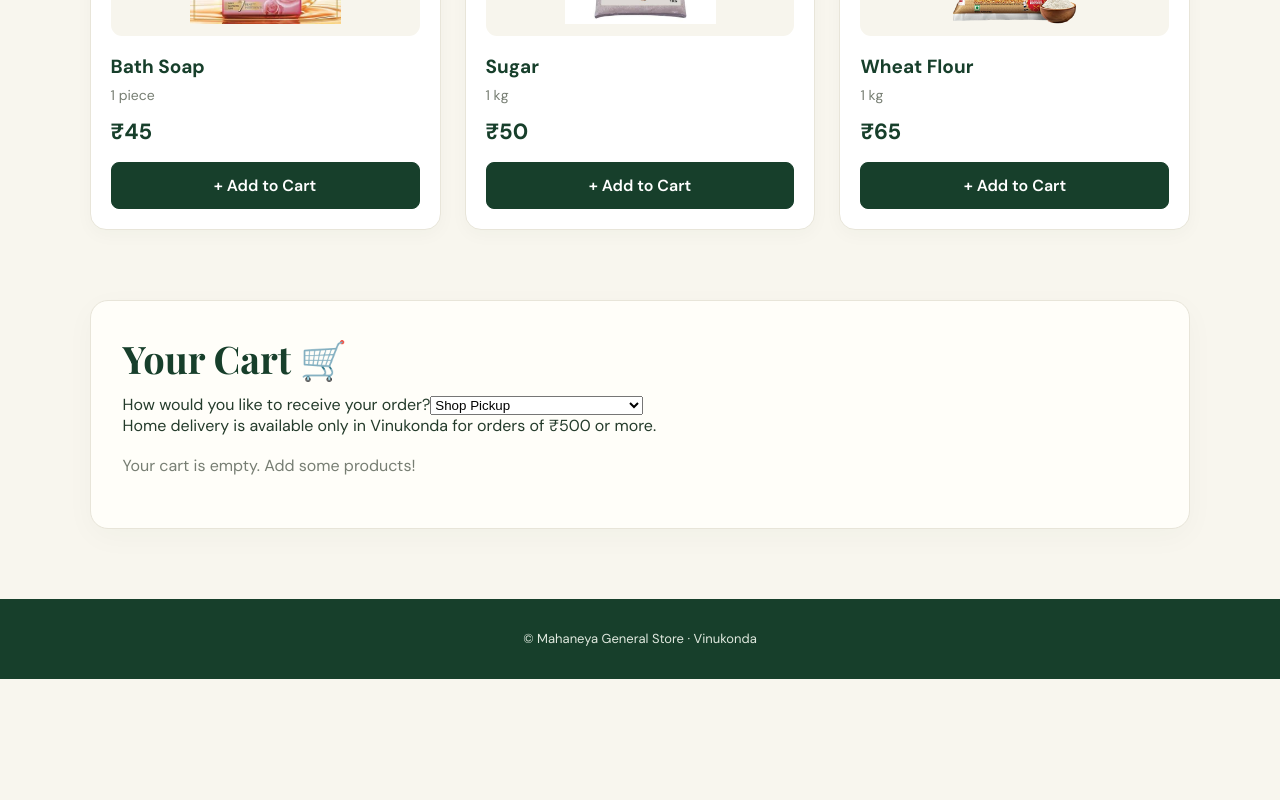
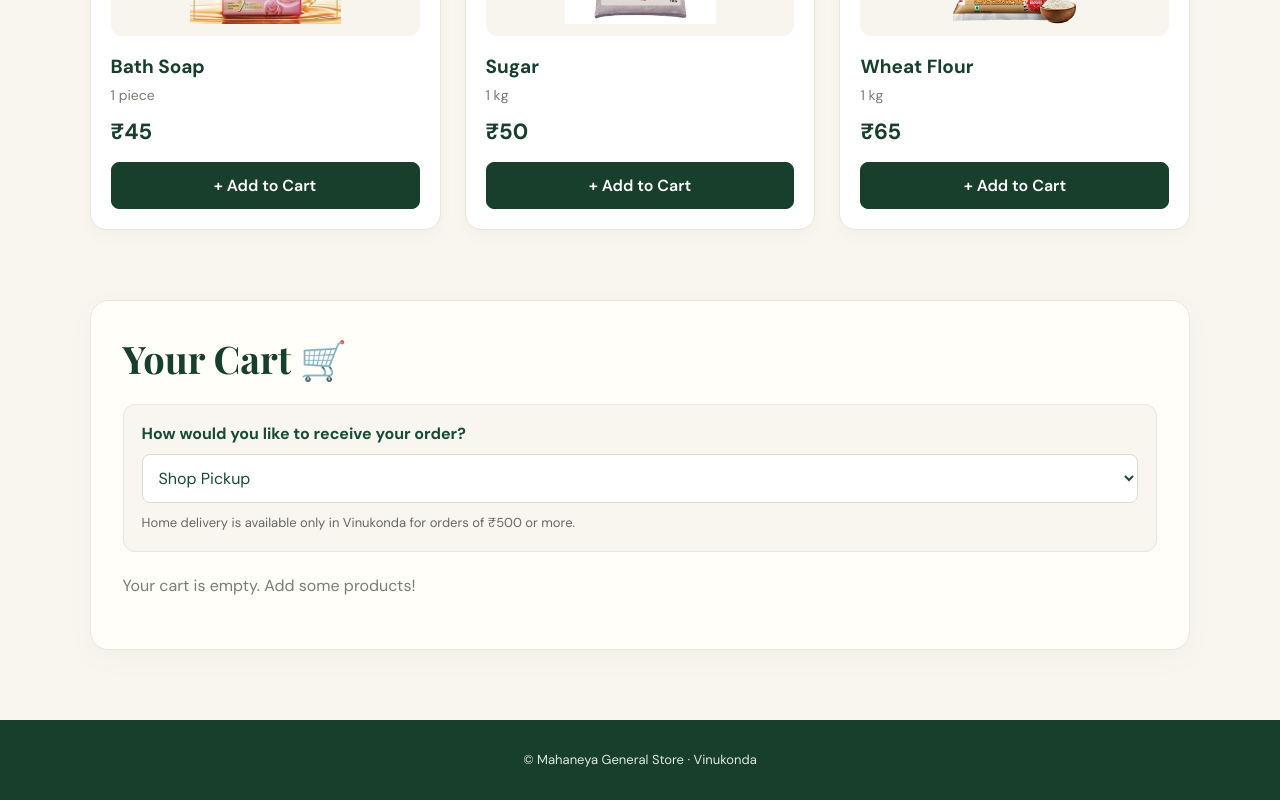
Before and after one commit to sireesha42/Mahaneya-General-Store, a React (Vite) app: page / in a window 1280 px wide. Shown: the part 1384-2184 px from the top of the page. Before the commit the page ends 2063 px from the top, so only its background shows below. Built offline with nearby package versions, Linux system fonts and the light colour scheme.

Commit message:
Add styles for fulfilment options section

```diff
--- a/src/App.css
+++ b/src/App.css
@@ -478,3 +478,36 @@ footer p {
     font-size: 22px;
   }
 }
+
+
+.fulfilment-options {
+  display: grid;
+  gap: 10px;
+  margin: 20px 0;
+  padding: 18px;
+  border: 1px solid #e8e5d9;
+  border-radius: 12px;
+  background: #f8f6ee;
+}
+
+.fulfilment-options label {
+  color: #174b35;
+  font-weight: 700;
+}
+
+.fulfilment-options select {
+  width: 100%;
+  padding: 12px;
+  border: 1px solid #d7dfd5;
+  border-radius: 8px;
+  background: white;
+  color: #174b35;
+  font: inherit;
+}
+
+.fulfilment-options p {
+  margin: 0;
+  color: #666;
+  font-size: 13px;
+  line-height: 1.6;
+}
```
